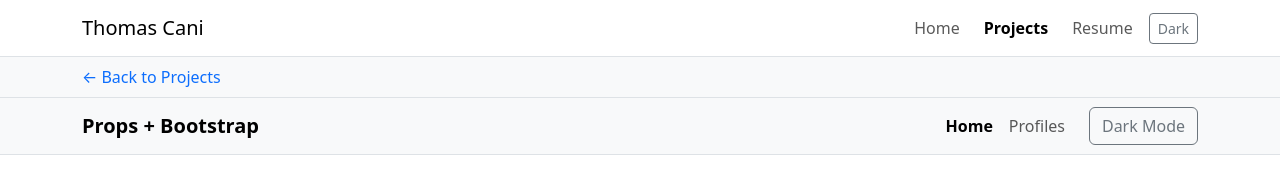
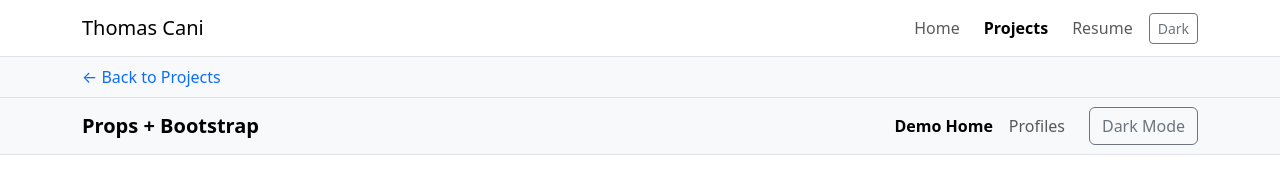
Before and after one commit to TomCani/portfolio-hub, a React (Vite) app: page /projects/props-routing in a window 1280 px wide. Shown: the top 196 px of the page. Built offline with nearby package versions, Linux system fonts and the light colour scheme.

Commit message:
renamed props-routing nav

```diff
--- a/src/projects/props-routing/components/Navbar.jsx
+++ b/src/projects/props-routing/components/Navbar.jsx
@@ -40,7 +40,7 @@ export default function Navbar() {
                   "nav-link" + (isActive ? " active fw-semibold" : "")
                 }
               >
-                Home
+                Demo Home
               </NavLink>
             </li>
             <li className="nav-item">
```
